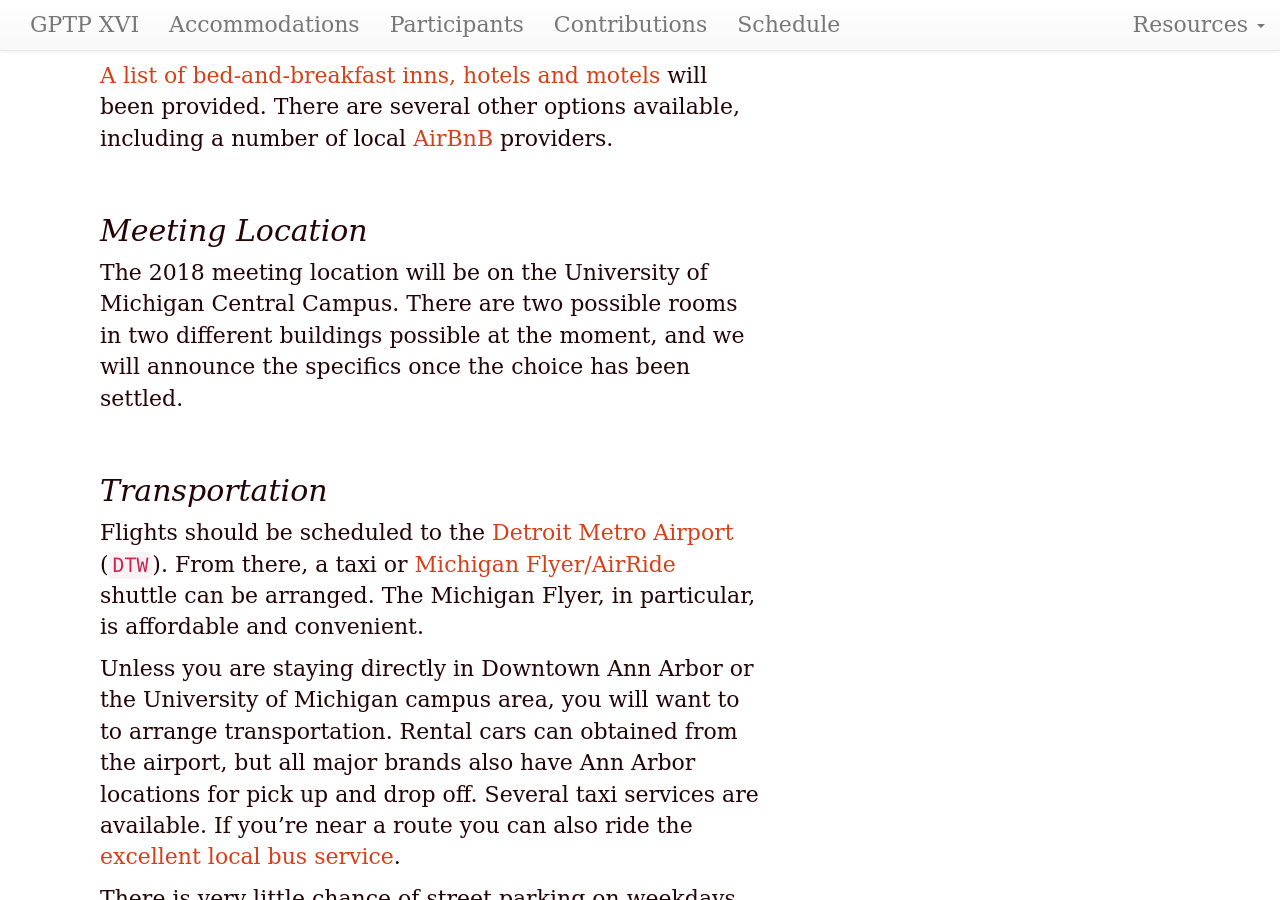
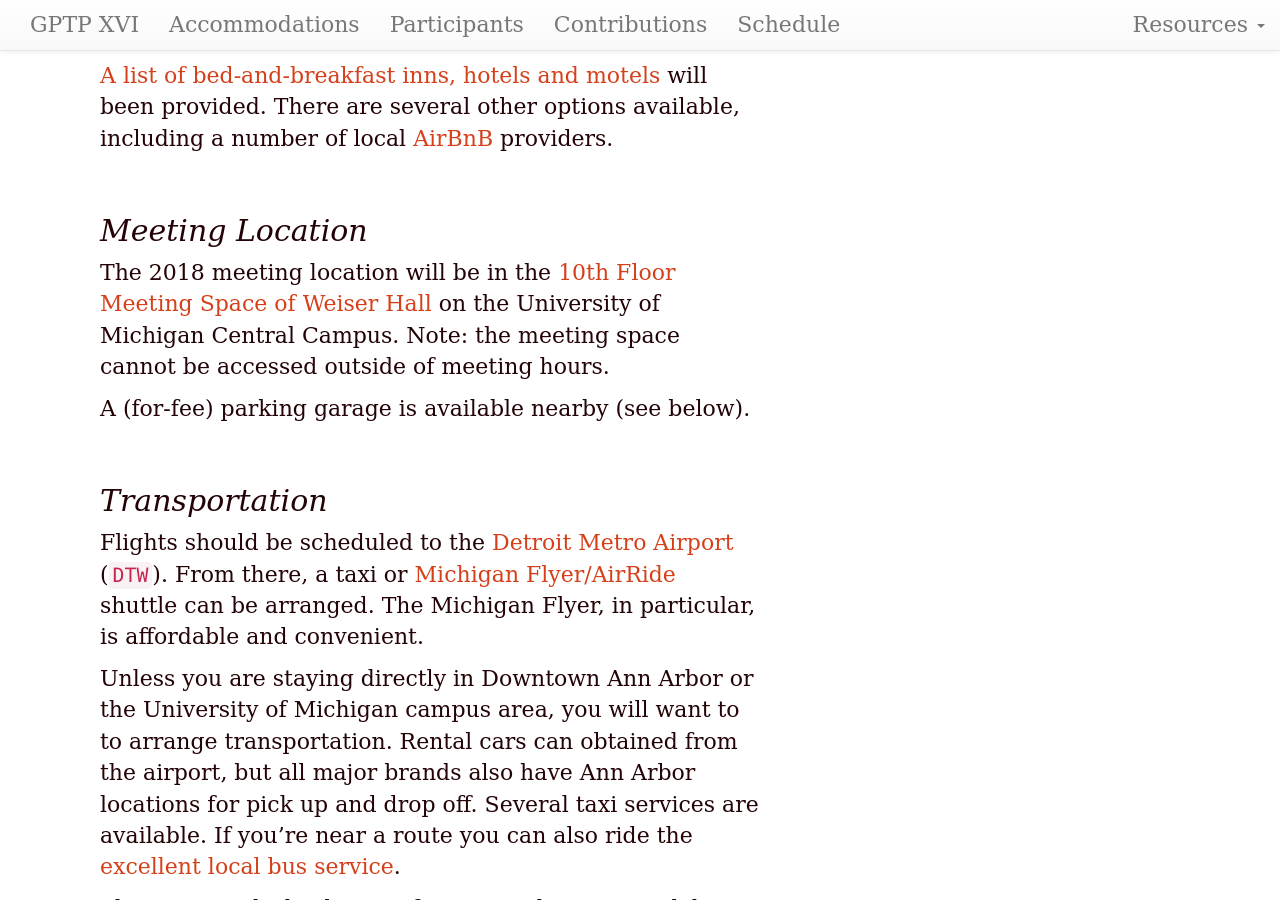
Before and after one commit to GPTP-workshop/gptp-workshop.github.io, a Jekyll site: the page built from index.md, in a window 1280 px wide and 900 px high, scrolled down 1990 px. Built offline with Jekyll 4.4.1, drawn with Linux system fonts in a browser that asks for light colours.

Commit message:
added location

```diff
--- a/index.md
+++ b/index.md
@@ -49,7 +49,9 @@ A light breakfast of pastries, fresh fruit, meats, cheeses, yoghurt and coffee w
 
 ## Meeting Location
 
-The 2018 meeting location will be on the University of Michigan Central Campus. There are two possible rooms in two different buildings possible at the moment, and we will announce the specifics once the choice has been settled.
+The 2018 meeting location will be in the [10th Floor Meeting Space of Weiser Hall](https://sites.lsa.umich.edu/weiserhall/tenth-floor/) on the University of Michigan Central Campus. Note: the meeting space cannot be accessed outside of meeting hours.
+
+A (for-fee) parking garage is available nearby (see below).
 
 ## Transportation
 
```
